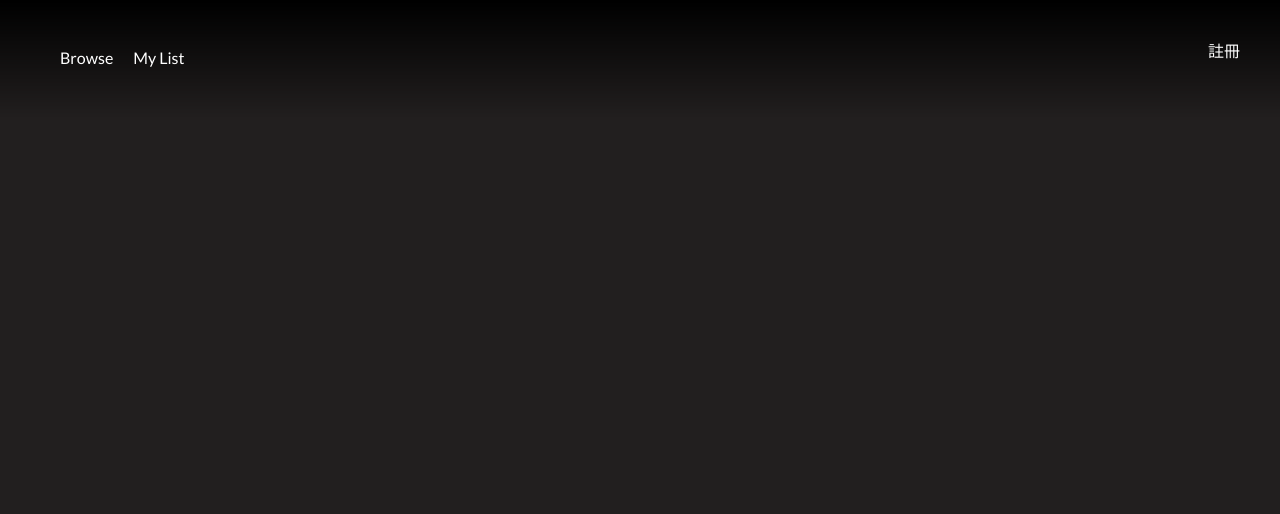
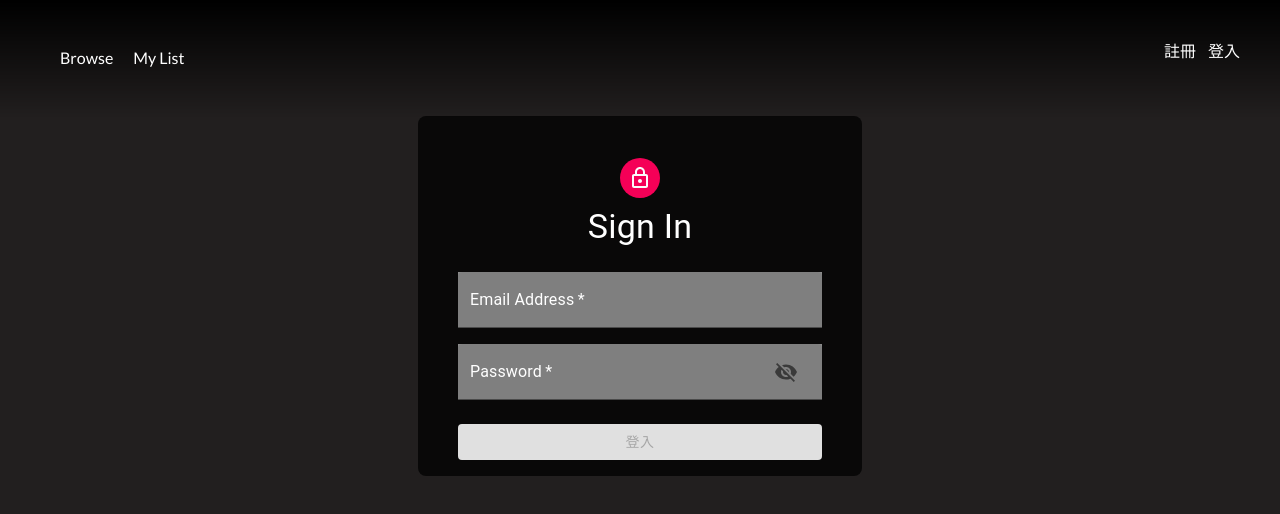
Before and after one commit to Wilson036/movie-app, a React (Create React App) app: page /singIn in a window 1280 px wide. Shown: the top 514 px of the page. Built offline with nearby package versions, Linux system fonts and the light colour scheme; no server answers.

Commit message:
完成使用者資料檢核

```diff
--- a/src/App.js
+++ b/src/App.js
@@ -7,6 +7,7 @@ import { faCheck, faPlus } from '@fortawesome/free-solid-svg-icons';
 import Layout from './components/Layout';
 import movieInfo from 'pages/movieInfo';
 import singUp from 'pages/singUp';
+import singIn from 'pages/singIn';
 
 library.add(fab, faCheck, faPlus);
 
@@ -17,6 +18,7 @@ function App() {
         <Switch>
           <Route path="/" exact component={home} />
           <Route path="/singUp" component={singUp} />
+          <Route path="/singIn" component={singIn} />
           <Route path="/movie-info/:movieId" component={movieInfo} />
         </Switch>
       </Layout>
--- a/src/components/Header/index.js
+++ b/src/components/Header/index.js
@@ -11,6 +11,9 @@ import UserProfile from './UserProfile';
 
 const Profile = styled.div`
   margin-left: auto;
+  a {
+    margin-left: 12px;
+  }
 `;
 
 const StyledHeader = styled.header`
@@ -79,6 +82,7 @@ function Header() {
       <Profile>
         {/* <UserProfile name="wilson" url={url} /> */}
         <Link to="/singUp">註冊</Link>
+        <Link to="/singIn">登入</Link>
       </Profile>
     </StyledHeader>
   );
--- a/src/components/UserForm.js
+++ b/src/components/UserForm.js
@@ -4,8 +4,6 @@ import Button from '@material-ui/core/Button';
 import CssBaseline from '@material-ui/core/CssBaseline';
 import TextField from '@material-ui/core/TextField';
 import FormControlLabel from '@material-ui/core/FormControlLabel';
-import Checkbox from '@material-ui/core/Checkbox';
-import Link from '@material-ui/core/Link';
 import Grid from '@material-ui/core/Grid';
 import Box from '@material-ui/core/Box';
 import LockOutlinedIcon from '@material-ui/icons/LockOutlined';
@@ -13,7 +11,9 @@ import Typography from '@material-ui/core/Typography';
 import { makeStyles } from '@material-ui/core/styles';
 import Container from '@material-ui/core/Container';
 import styled from 'styled-components';
-import { useFormState } from 'react-use-form-state';
+import { Link } from 'react-router-dom';
+import { IconButton, InputAdornment } from '@material-ui/core';
+import { Visibility, VisibilityOff } from '@material-ui/icons';
 
 const useStyles = makeStyles((theme) => ({
   paper: {
@@ -58,25 +58,52 @@ const StyledCheckBox = styled.input`
   margin: 0 8px;
 `;
 
-export default function UserForm() {
-  const [userData, setUserData] = useState({});
-  const [errorState, setErrorState] = useState({
+const StyledButton = styled(Button)`
+  &:disabled {
+    background-color: #e0e0e0 !important;
+  }
+`;
+
+export default function UserForm({ formStyle }) {
+  const userObj = {
     firstName: '',
     lastName: '',
     password: '',
     email: '',
     comfiredPassword: '',
-    readTerms: false,
+  };
+
+  const [userData, setUserData] = useState(userObj);
+  const [errorState, setErrorState] = useState({
+    ...userObj,
+    readTerms: true,
   });
   const [disableState, setDisableState] = useState(true);
+  const [touched, setTouched] = useState(false);
+  const [showPassword, setShowPassword] = useState({
+    password: false,
+    comfiredPassword: false,
+  });
   useEffect(() => {
-    const vaildate = Object.values(errorState).some((value) => value);
+    if (touched) {
+      const vaildate = Object.values(errorState)
+        .map(Boolean)
+        .some((value) => value);
       setDisableState(vaildate);
-    console.log(errorState);
-    console.log('vaildate', vaildate);
+    }
   }, [errorState]);
 
   const classes = useStyles();
+
+  const handleClickShowPassword = (name) => {
+    setShowPassword({
+      ...showPassword,
+      [name]: !showPassword[name],
+    });
+  };
+  const handleMouseDownPassword = (event) => {
+    event.preventDefault();
+  };
 
   const getUserData = (e) => {
     setUserData({
@@ -86,8 +113,8 @@ export default function UserForm() {
   };
 
   const vaildateState = (e) => {
+    const value = e.target.value;
     const name = e.target.name;
-    const value = e.target.value;
     let errorMsg = '';
     switch (name) {
       case 'firstName':
@@ -111,12 +138,20 @@ export default function UserForm() {
         }
         break;
       case 'comfiredPassword':
-        if (userData['password'] !== value) {
+        // @ts-ignore
+        const pwd = document.querySelector('#password').value;
+        // @ts-ignore
+        const comfiredPwd = document.querySelector('#comfiredPassword').value;
+        if (pwd !== comfiredPwd) {
           errorMsg = '密碼不吻合';
         }
         break;
       case 'readTerms':
-        setErrorState({ ...errorState, [name]: !e.target.checked });
+        setErrorState({
+          ...errorState,
+          readTerms: !errorState.readTerms,
+        });
+        setTouched(true);
         return;
     }
     setErrorState({ ...errorState, [name]: errorMsg });
@@ -129,8 +164,8 @@ export default function UserForm() {
         <Avatar className={classes.avatar}>
           <LockOutlinedIcon />
         </Avatar>
-        <Typography component="h1" variant="h5">
-          Sign up
+        <Typography component="h1" variant="h4">
+          {formStyle === 'singUp' ? 'Sign Up' : 'Sign In'}
         </Typography>
         <form
           className={classes.form}
@@ -139,6 +174,9 @@ export default function UserForm() {
           }}
         >
           <Grid container spacing={2}>
+            {formStyle === 'singUp' && (
+              <>
+                {' '}
                 <Grid item xs={12} sm={6}>
                   <StyledTextField
                     autoComplete="fname"
@@ -151,8 +189,10 @@ export default function UserForm() {
                     label="First Name"
                     error={!!errorState.firstName}
                     helperText={errorState.firstName}
-                onChange={getUserData}
-                onBlur={vaildateState}
+                    onChange={(e) => {
+                      getUserData(e);
+                      vaildateState(e);
+                    }}
                   />
                 </Grid>
                 <Grid item xs={12} sm={6}>
@@ -167,10 +207,15 @@ export default function UserForm() {
                     autoComplete="lname"
                     error={!!errorState.lastName}
                     helperText={errorState.lastName}
-                onChange={getUserData}
-                onBlur={vaildateState}
+                    onChange={(e) => {
+                      getUserData(e);
+                      vaildateState(e);
+                    }}
                   />
                 </Grid>
+              </>
+            )}
+
             <Grid item xs={12}>
               <StyledTextField
                 variant="filled"
@@ -183,8 +228,10 @@ export default function UserForm() {
                 autoComplete="email"
                 error={!!errorState.email}
                 helperText={errorState.email}
-                onBlur={vaildateState}
-                onChange={getUserData}
+                onChange={(e) => {
+                  getUserData(e);
+                  vaildateState(e);
+                }}
               />
             </Grid>
             <Grid item xs={12}>
@@ -195,15 +242,38 @@ export default function UserForm() {
                 fullWidth
                 name="password"
                 label="Password"
-                type="password"
+                type={showPassword.password ? 'text' : 'password'}
                 id="password"
                 autoComplete="current-password"
                 error={!!errorState.password}
                 helperText={errorState.password}
-                onBlur={vaildateState}
-                onChange={getUserData}
+                onChange={(e) => {
+                  getUserData(e);
+                  vaildateState(e);
+                }}
+                InputProps={{
+                  endAdornment: (
+                    <InputAdornment position="end">
+                      <IconButton
+                        aria-label="toggle password visibility"
+                        onClick={() => {
+                          handleClickShowPassword('password');
+                        }}
+                        onMouseDown={handleMouseDownPassword}
+                      >
+                        {showPassword.password ? (
+                          <Visibility />
+                        ) : (
+                          <VisibilityOff />
+                        )}
+                      </IconButton>
+                    </InputAdornment>
+                  ),
+                }}
               />
             </Grid>
+            {formStyle === 'singUp' && (
+              <>
                 <Grid item xs={12}>
                   <StyledTextField
                     variant="filled"
@@ -212,13 +282,34 @@ export default function UserForm() {
                     fullWidth
                     name="comfiredPassword"
                     label="Comfired Password"
-                type="password"
-                id="comfired-password"
+                    type={showPassword.comfiredPassword ? 'text' : 'password'}
+                    id="comfiredPassword"
                     autoComplete="current-password"
                     error={!!errorState.comfiredPassword}
                     helperText={errorState.comfiredPassword}
-                onKeyDown={vaildateState}
-                onChange={getUserData}
+                    onChange={(e) => {
+                      getUserData(e);
+                      vaildateState(e);
+                    }}
+                    InputProps={{
+                      endAdornment: (
+                        <InputAdornment position="end">
+                          <IconButton
+                            aria-label="toggle password visibility"
+                            onClick={() => {
+                              handleClickShowPassword('comfiredPassword');
+                            }}
+                            onMouseDown={handleMouseDownPassword}
+                          >
+                            {showPassword.comfiredPassword ? (
+                              <Visibility />
+                            ) : (
+                              <VisibilityOff />
+                            )}
+                          </IconButton>
+                        </InputAdornment>
+                      ),
+                    }}
                   />
                 </Grid>
                 <Grid item xs={12}>
@@ -227,14 +318,18 @@ export default function UserForm() {
                       <StyledCheckBox
                         type="checkbox"
                         name="readTerms"
-                    onClick={vaildateState}
+                        onChange={(e) => {
+                          vaildateState(e);
+                        }}
                       />
                     }
                     label="我已經詳細閱讀條款"
                   />
                 </Grid>
+              </>
+            )}
           </Grid>
-          <Button
+          <StyledButton
             type="submit"
             fullWidth
             variant="contained"
@@ -242,15 +337,15 @@ export default function UserForm() {
             className={classes.submit}
             disabled={disableState}
           >
-            Sign Up
-          </Button>
+            {formStyle === 'singUp' ? '註冊' : '登入'}
+          </StyledButton>
+          {formStyle === 'singUp' && (
             <Grid container justify="flex-end">
               <Grid item>
-              <Link href="#" variant="body2">
-                Already have an account? Sign in
-              </Link>
+                <Link to="/singIn">已經有帳號了嗎？ 登入</Link>
               </Grid>
             </Grid>
+          )}
         </form>
       </div>
     </StyleContainer>
--- /dev/null
+++ b/src/pages/singIn.js
@@ -0,0 +1,6 @@
+import UserForm from 'components/UserForm';
+import React from 'react';
+
+export default function singIn() {
+  return <UserForm formStyle="singIn" />;
+}
--- a/src/pages/singUp.js
+++ b/src/pages/singUp.js
@@ -2,5 +2,5 @@ import UserForm from 'components/UserForm';
 import React from 'react';
 
 export default function singUp() {
-  return <UserForm />;
+  return <UserForm formStyle="singUp" />;
 }
```
Lines whose indentation alone changed are shown as unchanged.
